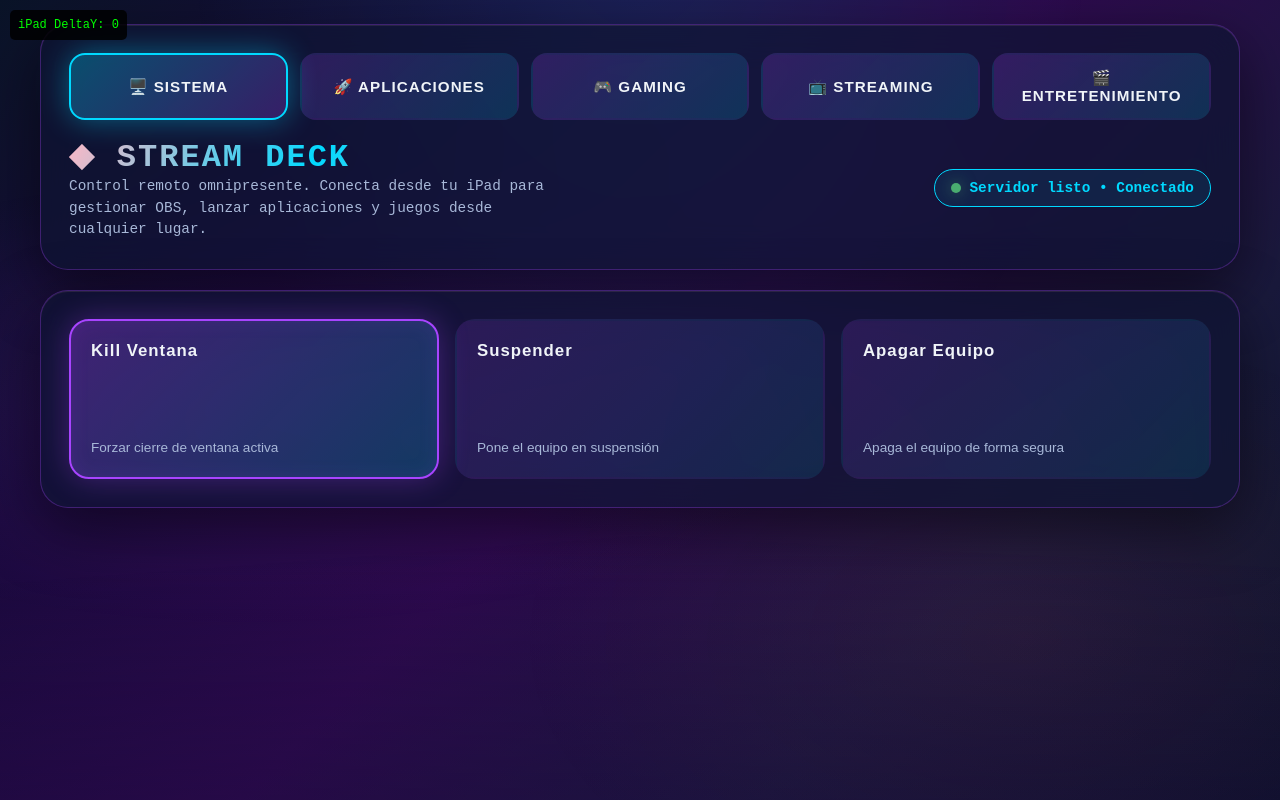
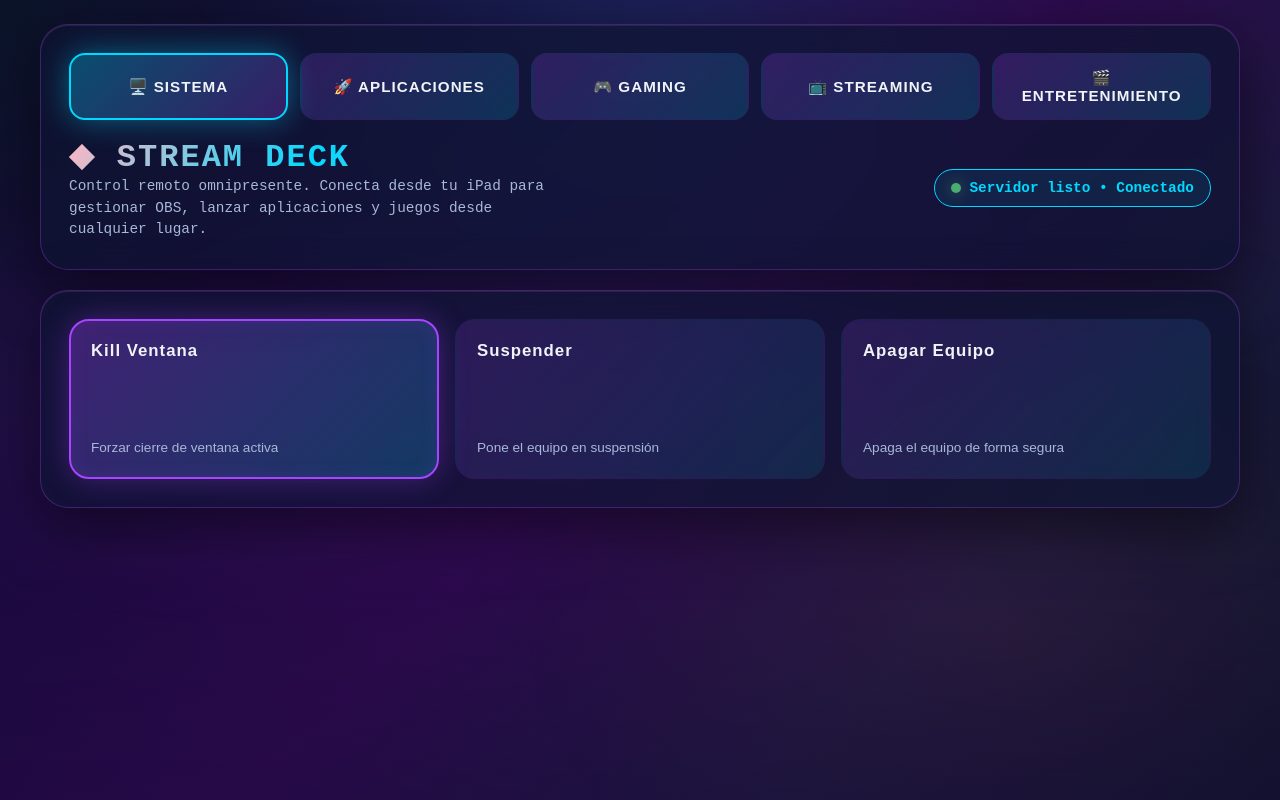
Before and after one commit to raul-progr/omarchy-deck, a website: page public/index.html in a window 1280 px wide. Drawn offline with Linux system fonts and the light colour scheme.

Commit message:
Remove Ipad Delay console

```diff
--- a/public/index.html
+++ b/public/index.html
@@ -345,9 +345,7 @@
 </head>
 <body>
   <input type="text" id="hidden-keyboard-input" style="position: absolute; width: 1px; height: 1px; opacity: 0; overflow: hidden; border: none; padding: 0; margin: 0;">
-  <div id="deck-debug" style="position: fixed; top: 10px; left: 10px; background: rgba(0,0,0,0.85); color: #00ff00; padding: 8px; z-index: 10000; font-family: monospace; font-size: 12px; border-radius: 5px; pointer-events: none;">
-    iPad DeltaY: <span id="debug-val-y">0</span>
-  </div>
+
   <main id="deck-container">
     <section class="panel">
       <div id="nav-menu">
```
